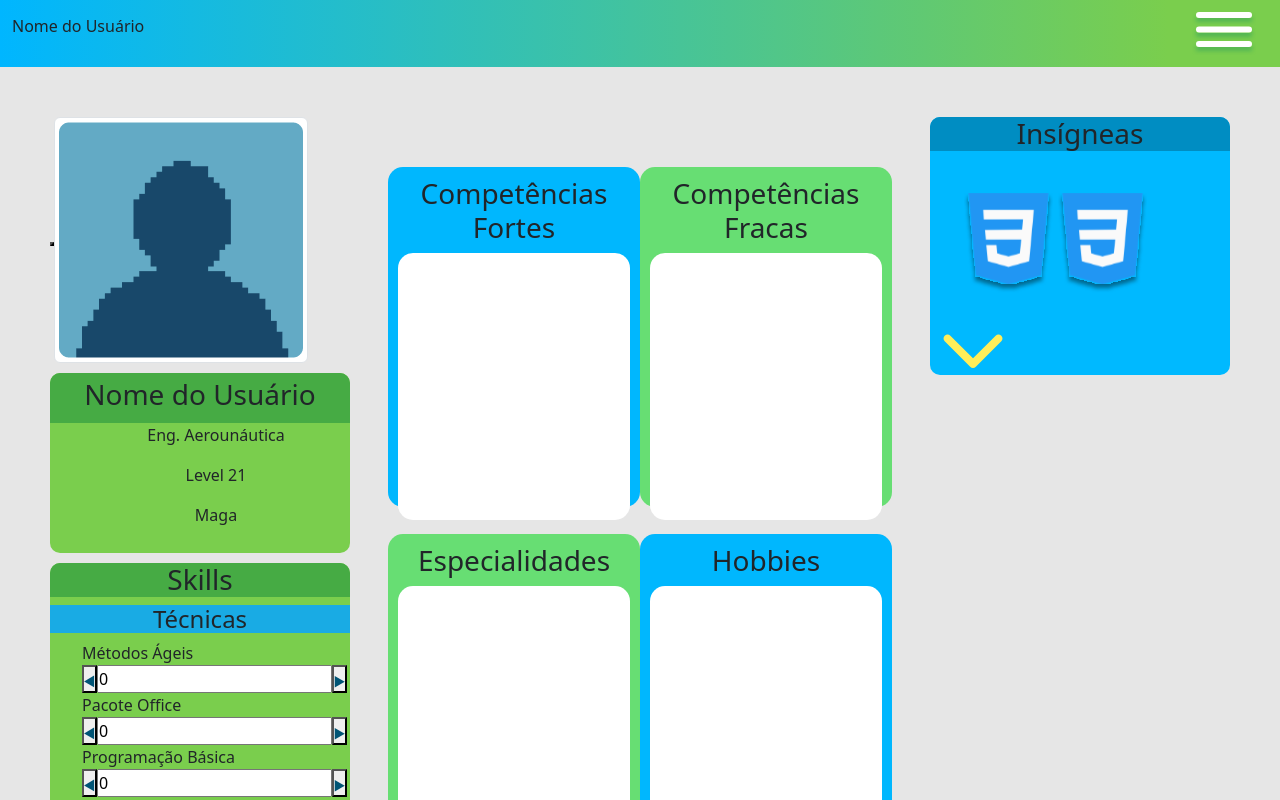
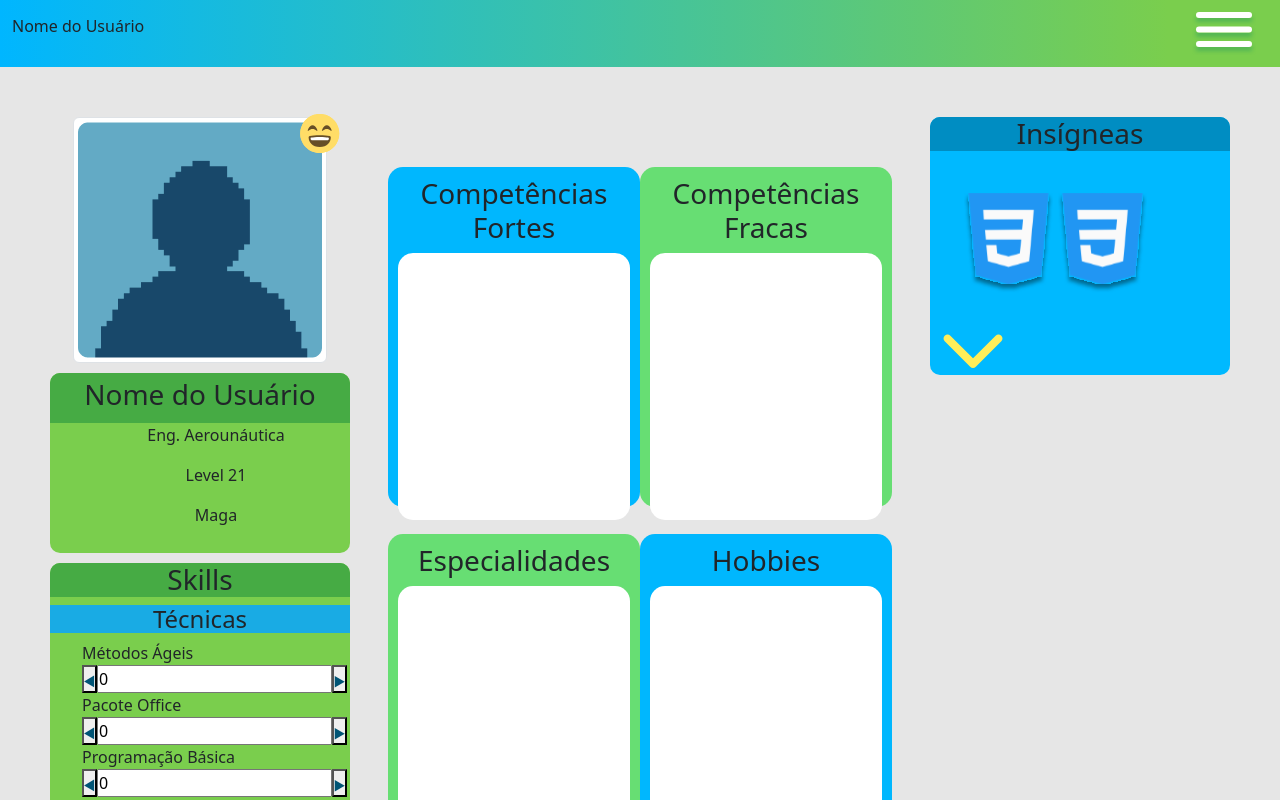
Before and after one commit to kamiszzz/projeto-levelup-principal, an Angular app: page / in a window 1280 px wide. Shown: the top 800 px of the page. Built offline with nearby package versions, Linux system fonts and the light colour scheme.

Commit message:
alteração

```diff
--- a/src/app/componentes/main/perfil/perfil.component.css
+++ b/src/app/componentes/main/perfil/perfil.component.css
@@ -1,3 +1,19 @@
+.botao-icon{
+    position:relative;
+    text-align:center;
+}
+.botao-icon button{
+    position:absolute;
+    z-index:1;
+    top: 5%;
+    left: 90%;
+    width:60px;               /* largura para o botão */
+    height:30px;              /* altura para o botão */
+    padding:0;
+    margin:-15px 0 0 -30px;   /* margem à esquerda e ao topo metade da medida do botão */
+    border: #7ACE4D;
+}
+
 
 .info-do-usuario{
     margin-bottom: 10px;
@@ -15,6 +31,7 @@
     border-radius: 10px 10px 0px 0px;
 
 }
+
 
 .skills {
     margin-bottom: 44px;
--- a/src/app/componentes/main/perfil/perfil.component.html
+++ b/src/app/componentes/main/perfil/perfil.component.html
@@ -1,11 +1,23 @@
 <div class="">
 
     <div class="perfil">
-        <div class="perfil-imagem">
-            <button>
+        <div class="perfil-imagem botao-icon">
 
-            </button>
             <img src="../../../../assets/imagem/imagem-perfil.png" class="img-fluid img-thumbnail" alt="...">
+             <button class="btn">
+                <svg width="40" height="39" viewBox="0 0 40 39" fill="none" xmlns="http://www.w3.org/2000/svg">
+                    <path d="M39.22 19.5C39.22 30.29 30.51 39 19.72 39C8.92997 39 0.219971 30.29 0.219971 19.5C0.219971 8.71 8.92997 0 19.72 0C30.51 0 39.22 8.71 39.22 19.5Z" fill="#FFDD67"/>
+                    <path d="M30.7699 23.4C30.7699 22.88 30.4449 22.23 29.5999 22.035C27.3249 21.58 24.0099 21.19 19.7199 21.19C15.4299 21.19 12.1149 21.645 9.83992 22.035C8.99492 22.23 8.66992 22.88 8.66992 23.4C8.66992 28.145 12.3099 32.89 19.7199 32.89C27.1299 32.89 30.7699 28.145 30.7699 23.4Z" fill="#664E27"/>
+                    <path d="M17.4449 16.185C16.2099 12.87 14.3899 11.18 12.5699 11.18C10.7499 11.18 8.92993 12.87 7.69493 16.185C7.56493 16.51 8.21493 17.095 8.53993 16.77C9.70993 15.535 11.1399 15.015 12.5699 15.015C13.9999 15.015 15.4299 15.535 16.5999 16.77C16.9899 17.095 17.5749 16.51 17.4449 16.185Z" fill="#664E27"/>
+                    <path d="M31.68 16.185C30.445 12.87 28.625 11.18 26.805 11.18C24.985 11.18 23.165 12.87 21.93 16.185C21.8 16.51 22.45 17.095 22.775 16.77C23.945 15.535 25.375 15.015 26.805 15.015C28.3 15.015 29.665 15.535 30.835 16.77C31.16 17.095 31.81 16.51 31.68 16.185Z" fill="#664E27"/>
+                    <path d="M27.975 23.595C26.545 23.335 23.555 22.945 19.72 22.945C15.885 22.945 12.895 23.335 11.465 23.595C10.62 23.725 10.555 24.05 10.62 24.57C10.685 24.83 10.685 25.22 10.815 25.61C10.88 26 11.01 26.195 11.66 26.13C12.895 26 26.61 26 27.845 26.13C28.495 26.195 28.56 26 28.69 25.61C28.755 25.22 28.82 24.895 28.885 24.57C28.885 24.05 28.82 23.725 27.975 23.595Z" fill="white"/>
+                    <path d="M39.22 19.5C39.22 30.29 30.51 39 19.72 39C8.92997 39 0.219971 30.29 0.219971 19.5C0.219971 8.71 8.92997 0 19.72 0C30.51 0 39.22 8.71 39.22 19.5Z" fill="#FFDD67"/>
+                    <path d="M30.7699 23.4C30.7699 22.88 30.4449 22.23 29.5999 22.035C27.3249 21.58 24.0099 21.19 19.7199 21.19C15.4299 21.19 12.1149 21.645 9.83992 22.035C8.99492 22.23 8.66992 22.88 8.66992 23.4C8.66992 28.145 12.3099 32.89 19.7199 32.89C27.1299 32.89 30.7699 28.145 30.7699 23.4Z" fill="#664E27"/>
+                    <path d="M17.4449 16.185C16.2099 12.87 14.3899 11.18 12.5699 11.18C10.7499 11.18 8.92993 12.87 7.69493 16.185C7.56493 16.51 8.21493 17.095 8.53993 16.77C9.70993 15.535 11.1399 15.015 12.5699 15.015C13.9999 15.015 15.4299 15.535 16.5999 16.77C16.9899 17.095 17.5749 16.51 17.4449 16.185Z" fill="#664E27"/>
+                    <path d="M31.68 16.185C30.445 12.87 28.625 11.18 26.805 11.18C24.985 11.18 23.165 12.87 21.93 16.185C21.8 16.51 22.45 17.095 22.775 16.77C23.945 15.535 25.375 15.015 26.805 15.015C28.3 15.015 29.665 15.535 30.835 16.77C31.16 17.095 31.81 16.51 31.68 16.185Z" fill="#664E27"/>
+                    <path d="M27.975 23.595C26.545 23.335 23.555 22.945 19.72 22.945C15.885 22.945 12.895 23.335 11.465 23.595C10.62 23.725 10.555 24.05 10.62 24.57C10.685 24.83 10.685 25.22 10.815 25.61C10.88 26 11.01 26.13 11.66 26.13H27.845C28.495 26.13 28.56 26 28.69 25.61C28.755 25.22 28.82 24.895 28.885 24.57C28.885 24.05 28.82 23.725 27.975 23.595Z" fill="white"/>
+                    </svg>
+                </button>
         </div>
     </div>
 
@@ -17,10 +29,10 @@
 
         <ul class="text-center">
             <li>
-                <p>Eng. Aerounáutica</p>
+                <p class="texto-perfil">Eng. Aerounáutica</p>
             </li>
             <li>
-                <p>Level 21</p>
+                <p class="texto-perfil">Level 21</p>
             </li>
             <li>
                 <p>Maga</p>
```
Also changed, not shown: src/app/componentes/main/competencias/competencias.component.css (line endings or trailing spaces), src/assets/imagem/emoji-perfil-padrao.svg (added).
